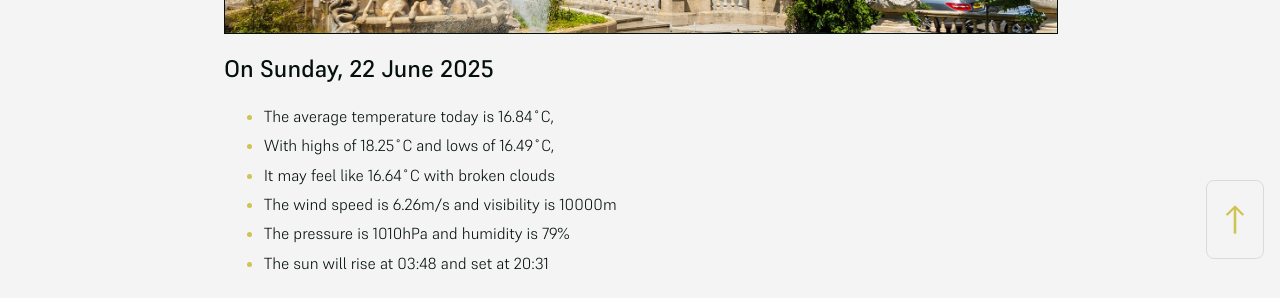
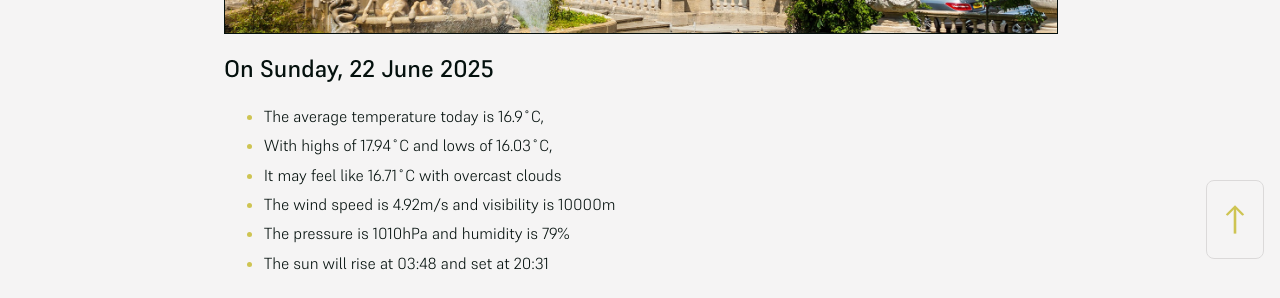
Before and after one commit to mat-0/cheltenham-open-data, a Jekyll site: the page built from index.md, in a window 1280 px wide. Shown: the part 625-923 px from the top of the page. Built offline with Jekyll 4.4.1, drawn with Linux system fonts in a browser that asks for light colours.

Commit message:
Updated 2025-06-22 20:58:05

```diff
--- a/index.md
+++ b/index.md
@@ -10,10 +10,10 @@ seo: Menu
 <!-- weather_marker starts -->
 ## On Sunday, 22 June 2025
 
-- The average temperature today is 16.84˚C,
-- With highs of 18.25˚C and lows of 16.49˚C,
-- It may feel like 16.64˚C with broken clouds
-- The wind speed is 6.26m/s and visibility is 10000m
+- The average temperature today is 16.9˚C,
+- With highs of 17.94˚C and lows of 16.03˚C,
+- It may feel like 16.71˚C with overcast clouds
+- The wind speed is 4.92m/s and visibility is 10000m
 - The pressure is 1010hPa and humidity is 79%
 - The sun will rise at 03:48 and set at 20:31
 
```
Also changed, not shown: _data/flood.json (+4 -4 lines), _pages/fix-my-street.md (+1 -1 lines), _pages/news.md (+6 -6 lines).
